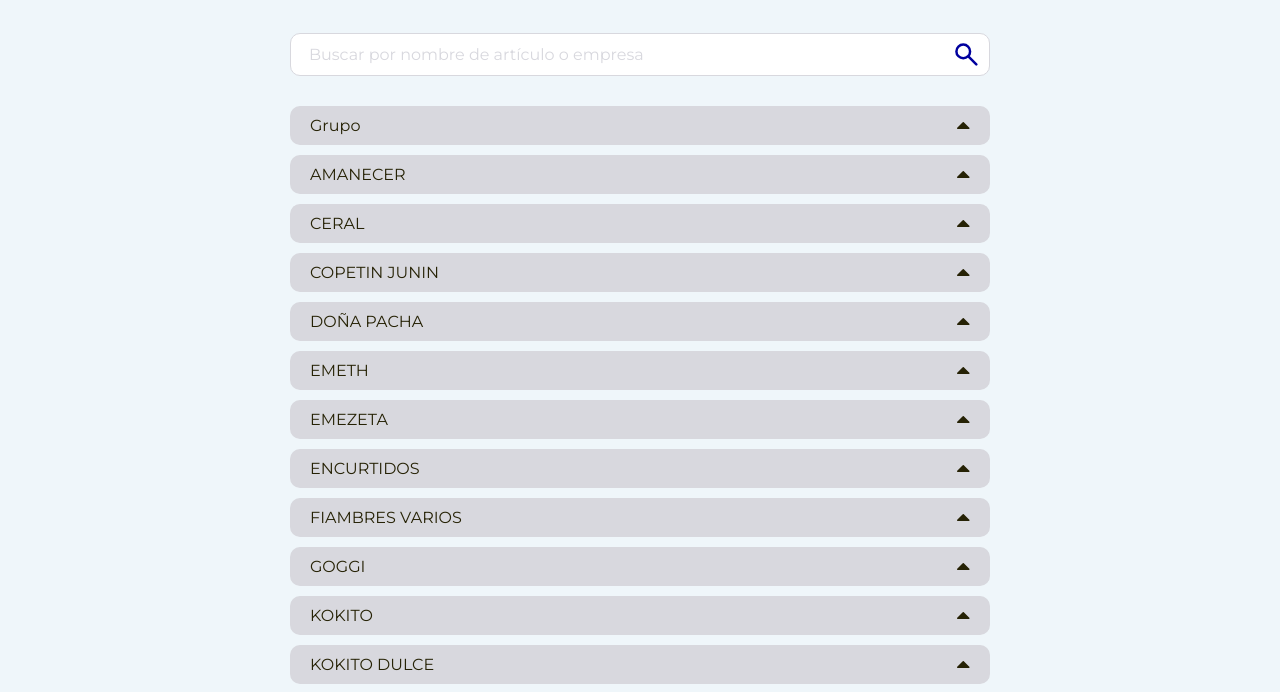
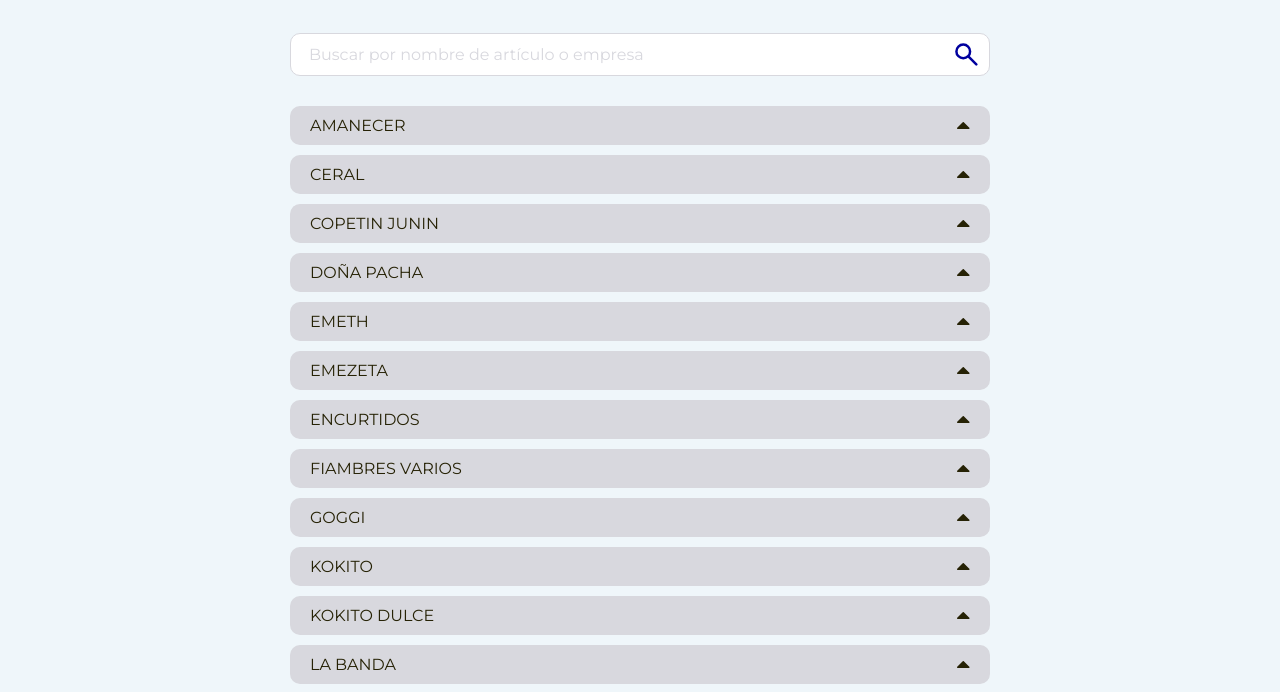
Before and after one commit to nicolascafaro/precios, a plain HTML site: page index.html in a window 1280 px wide. Shown: the part 49-741 px from the top of the page. Drawn offline with Linux system fonts and the light colour scheme.

Commit message:
Actualizacion de datos

```diff
--- a/index.html
+++ b/index.html
@@ -32,13 +32,7 @@
 
     </div>
 
-    <div class="caption">
-      <div class="sqr"></div>
-      <p>Productos que tuvieron cambios de precios</p>
-    </div>
-
     <div id="data">
-      <p class="date">Última actualización: DD/MM/AAAA</p>
       <span class="loader"></span>
     </div>
 
--- a/src/main.js
+++ b/src/main.js
@@ -2,18 +2,21 @@ const $ = (selector = '') => document.querySelector(selector)
 const _$ = (element = HTMLElement, selector = '') => element.querySelector(selector)
 const $$ = (selector = '') => document.querySelectorAll(selector)
 const _$$ = (element = HTMLElement, selector = '') => element.querySelectorAll(selector)
-const { format } = new Intl.NumberFormat('en-US', { style: 'currency', currency: 'ARS', currencyDisplay: 'narrowSymbol', maximumFractionDigits: 0 })
+// const { format } = new Intl.NumberFormat('en-US', { style: 'currency', currency: 'ARS', currencyDisplay: 'narrowSymbol', maximumFractionDigits: 0 })
 
 
 // Carga de datos
 
 const container = $('#data')
 
-fetch('output.json').then(response => response.json()).then(data => {
+fetch('src/output.json').then(response => response.json()).then(data => {
 
 
 
   const empresas = Object.keys(data)
+
+  empresas.shift()
+
 
   for (const empresa of empresas) {
 
@@ -27,7 +30,7 @@ fetch('output.json').then(response => response.json()).then(data => {
 
       articles += `
       <article>
-        <p>${articulo}</p><p>${format(precio)}</p>
+        <p>${articulo}</p><p>${precio}</p>
       </article>
       `
     }
@@ -44,8 +47,7 @@ fetch('output.json').then(response => response.json()).then(data => {
       </label>
     </section>
     <section class="list-container">
-      ${articles
-      }
+      ${articles}
     </section>
   `
 
--- a/src/style.css
+++ b/src/style.css
@@ -1,10 +1,6 @@
 @import url('https://fonts.googleapis.com/css2?family=Montserrat:ital,wght@0,100..900;1,100..900&display=swap');
 
 :root {
-
-  /* Timing functions */
-
-  --tf-bounce: cubic-bezier(0.8, -1, .2, 2);
 
   /* Colores */
 
@@ -295,14 +291,6 @@ body>main {
           padding: 10px 20px;
           gap: 50px;
 
-          p {
-            text-transform: lowercase;
-          }
-
-          p:first-child {
-            text-transform: capitalize;
-          }
-
           &.alert {
             border-color: var(--clr-alert);
             border-width: 3px;
```
